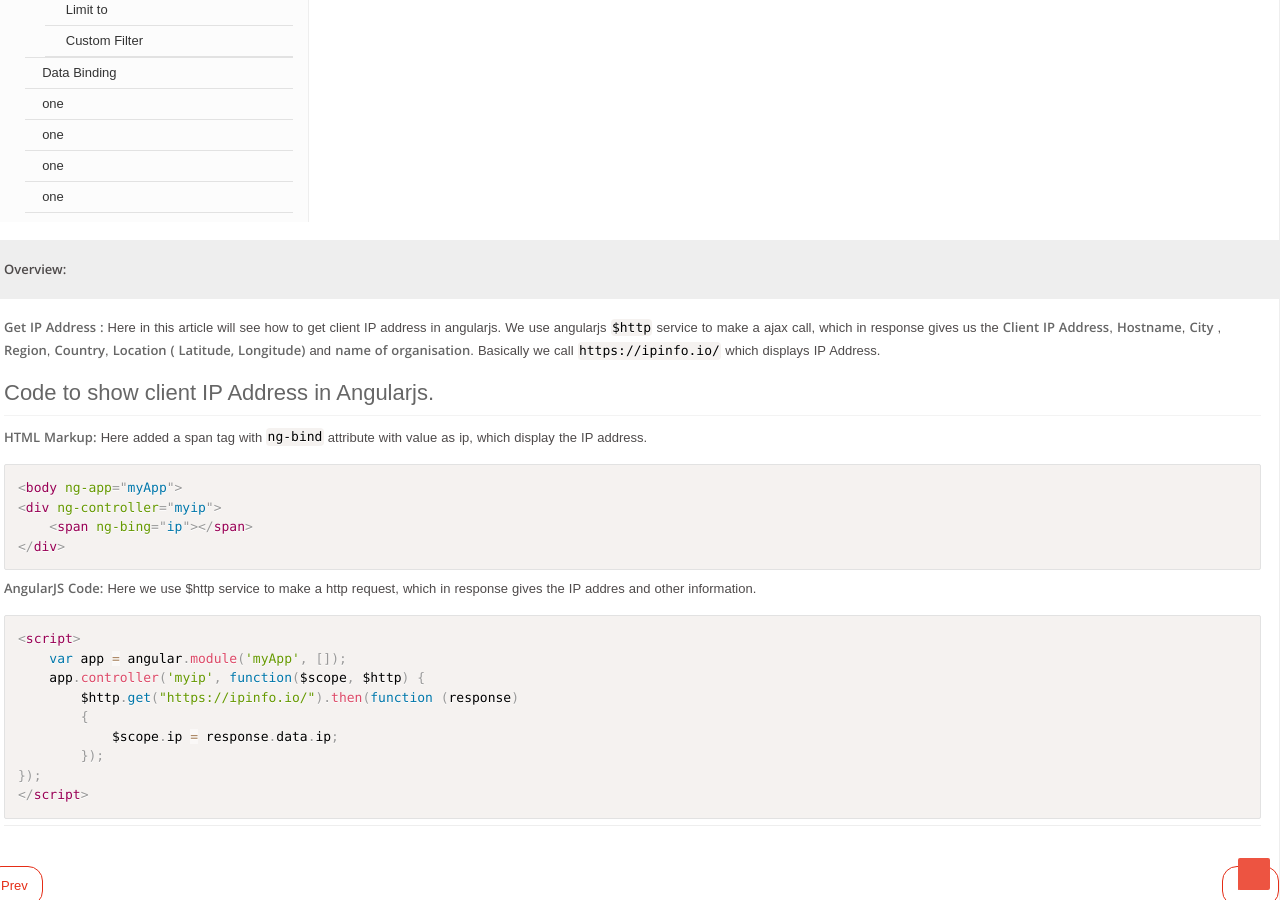
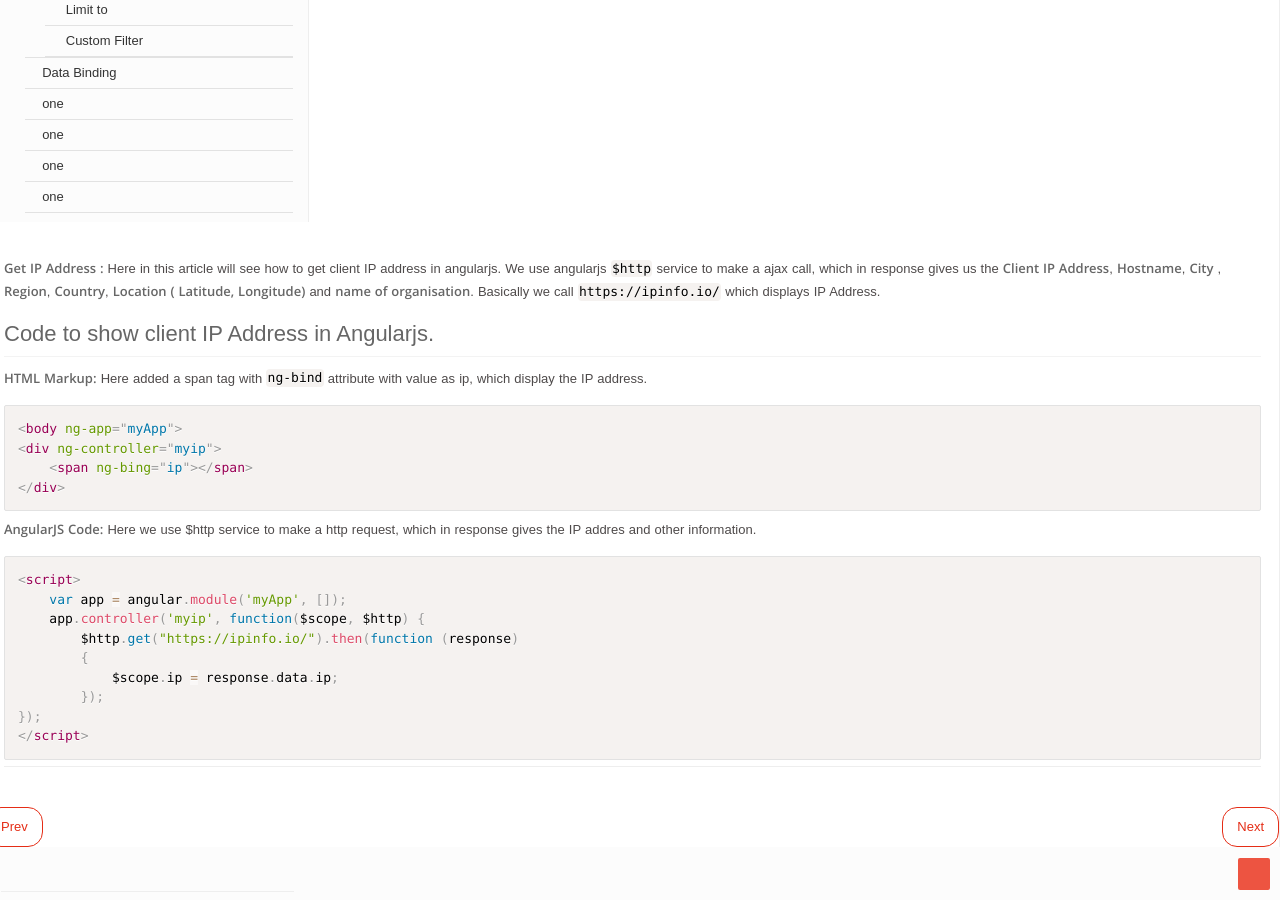
Before and after one commit to angular4pro/angular4pro.github.io, a Jekyll site: the page built from _posts/2017-10-09-get-ip-address-angularjs.md, in a window 1280 px wide and 900 px high, scrolled down 1037 px. Built offline with Jekyll 4.4.1, drawn with Linux system fonts in a browser that asks for light colours; some web fonts are replaced; comment, search, counter and statistics services are not loaded.

Commit message:
Update tutorial.html

```diff
--- a/_layouts/tutorial.html
+++ b/_layouts/tutorial.html
@@ -71,7 +71,7 @@
  <h1 itemprop="headline"> {{ page.heading }} </h1>
   <meta itemprop="datePublished" content="{{ page.date | date_to_xmlschema }}">
  <div itemprop="articleBody"> <ul class="pager"><li class="previous"><a href="{{ page.prevLink }}"> Prev</a></li><li class="next"><a href="{{ page.nextLink }}"> Next</a></li></ul>
-   <div class="bg-grey padd-15 "> <span style="font-weight:bold;"> Overview: </span>{{ page.overview }} </div>
+   <div class="bg-grey middleADS "></div>
    <div class="padd-15">
  	{{ content }}
   </div>
```
